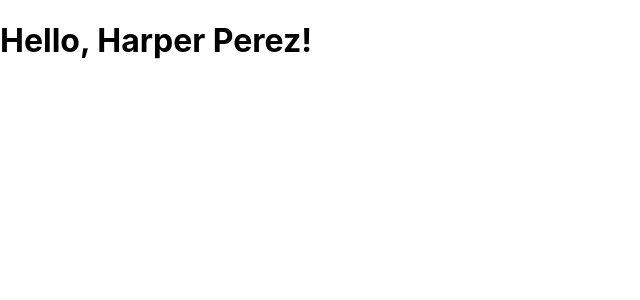
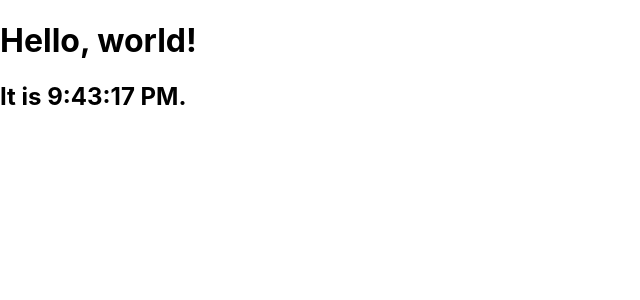
Before and after one commit to adrianmartinezj/ReactSandbox, a React (Create React App) app: page / in a window 1280 px wide. Shown: the top 300 px of the page, without its empty margins (0-640 px from the left). Built offline with nearby package versions, Linux system fonts and the light colour scheme.

Commit message:
Up to components

```diff
--- a/src/index.js
+++ b/src/index.js
@@ -5,27 +5,7 @@ import App from './App';
 import * as serviceWorker from './serviceWorker';
 
 
-function formatName(user) {
-    return user.firstName + ' ' + user.lastName;
-  }
-
-  const user = {
-    firstName: 'Harper',
-    lastName: 'Perez'
-  };
-
-  const element = (
-    <h1>
-      Hello, {formatName(user)}!
-    </h1>
-  );
-
-  function getGreeting(user) {
-    if (user) {
-      return <h1>Hello, {formatName(user)}!</h1>;
-    }
-    return <h1>Hello, Stranger.</h1>;
-  }
+// function formatName(user)
 
 // const name = 'Josh Perez';
 // const element = <h1>Hello, {name}</h1>;
@@ -43,10 +23,119 @@ function formatName(user) {
 //   <h2>Good to see you here.</h2>
 // </div>
 // );
+// ReactDOM.render(getGreeting(user), document.getElementById('root'));
 
-ReactDOM.render(getGreeting(user), document.getElementById('root'));
+// Typical way to render what we want
+// const element = <h1>Hello, world</h1>;
+// ReactDOM.render(element, document.getElementById('root'));
 
 // If you want your app to work offline and load faster, you can change
 // unregister() to register() below. Note this comes with some pitfalls.
 // Learn more about service workers: https://bit.ly/CRA-PWA
+
+// function tick() {
+//   const element = (
+//     <div>
+//       <h1>Hello, world!</h1>
+//       <h2>It is {new Date().toLocaleTimeString()}.</h2>
+//     </div>
+//   );
+//   ReactDOM.render(element, document.getElementById('root'));
+// }
+
+// setInterval(tick, 1000);
+
+
+// Functionally the same to React
+// function Welcome(props) {
+//   return <h1>Hello, {props.name}</h1>;
+// }
+
+// class Welcome extends React.Component {
+//   render() {
+//     return <h1>Hello, {this.props.name}</h1>;
+//   }
+// }
+
+// PROPS = properties, will be passed in as one object.
+// function Welcome(props) {
+//   // Can extract values from props like 'props.name'
+//   return <h1>Hello, {props.name}</h1>;
+// }
+
+// const element = <Welcome name="Bobby bwaaaa" />;
+// ReactDOM.render(
+//   element,
+//   document.getElementById('root')
+// );
+
+// function Welcome(props) {
+//   return <h1>Hello, {props.name}</h1>;
+// }
+
+// function App() {
+//   return (
+//     <div>
+//       <Welcome name="Sara" />
+//       <Welcome name="Cahal" />
+//       <Welcome name="Edite" />
+//     </div>
+//   );
+// }
+
+// ReactDOM.render(
+//   <App />,
+//   document.getElementById('root')
+// );
+
+// DO NOT CHANGE PROPS WHEN PASSED IN
+
+// OK
+// function sum(a, b) {
+//   return a + b;
+// }
+
+// NOT OK
+// function withdraw(account, amount) {
+//   account.total -= amount;
+// }
+
+// function Clock(props) {
+//   return (
+//     <div>
+//       <h1>Hello, world!</h1>
+//       <h2>It is {new Date().toLocaleTimeString()}.</h2>
+//     </div>
+//   );
+// }
+
+class Clock extends React.Component {
+  constructor(props) {
+    super(props);
+    this.state = {date: new Date()};
+  }
+
+  componentDidMount() {
+
+  }
+
+  componentWillUnmount() {
+
+  }
+
+  render() {
+    return (
+      <div>
+        <h1>Hello, world!</h1>
+        <h2>It is {this.state.date.toLocaleTimeString()}.</h2>
+      </div>
+    );
+  }
+}
+
+  ReactDOM.render(
+    <Clock />,
+    document.getElementById('root'));
+
+
 serviceWorker.unregister();
```
Also changed, not shown: 1 other file (tests, documents, lock files or other folders).
